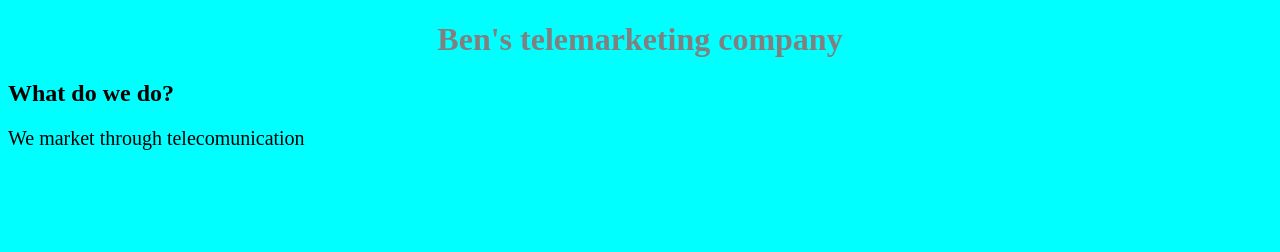
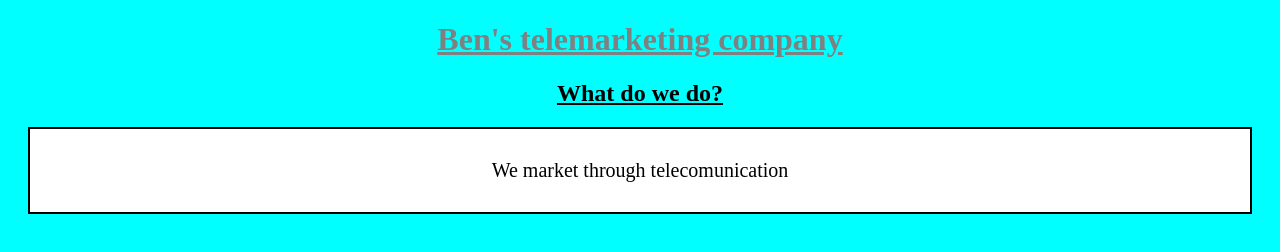
Before and after one commit to steve-j0bless/website, a plain HTML site: page website.html in a window 1280 px wide. Drawn offline with Linux system fonts and the light colour scheme.

Commit message:
css for website.

```diff
--- a/website.css
+++ b/website.css
@@ -5,10 +5,19 @@ body {
 h1 {
   color: grey;
   text-align: center;
+  text-decoration: underline;
 }
-
+h2 {
+  color: black;
+  text-align: center;
+  text-decoration: underline;
+}
 p {
   font-family: ariel;
   font-size: 20px;
-  ext-align: center;
+  border: 2px solid black;
+  padding: 30px;
+  margin: 20px;
+  text-align: center;
+  background-color: white;
 }
```
